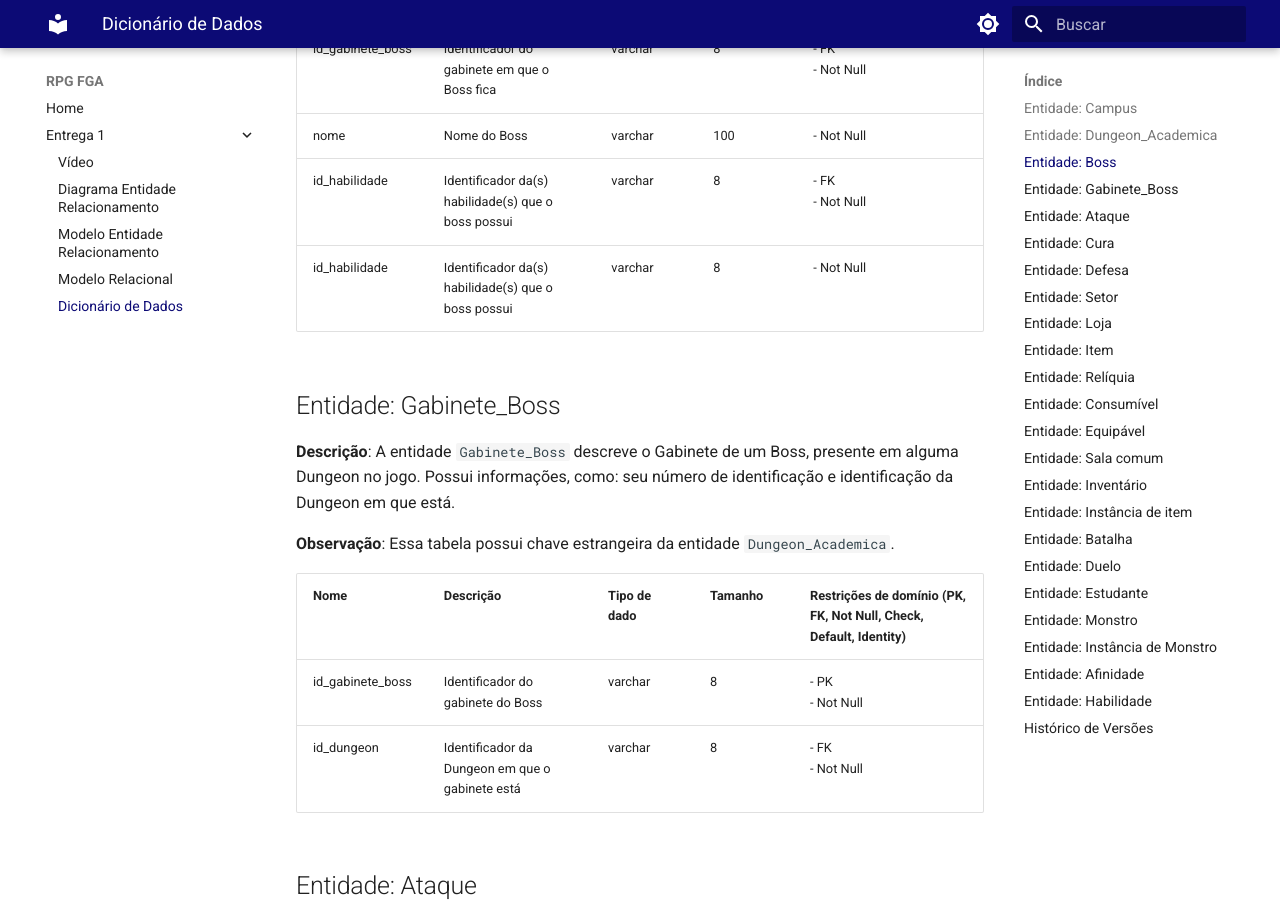
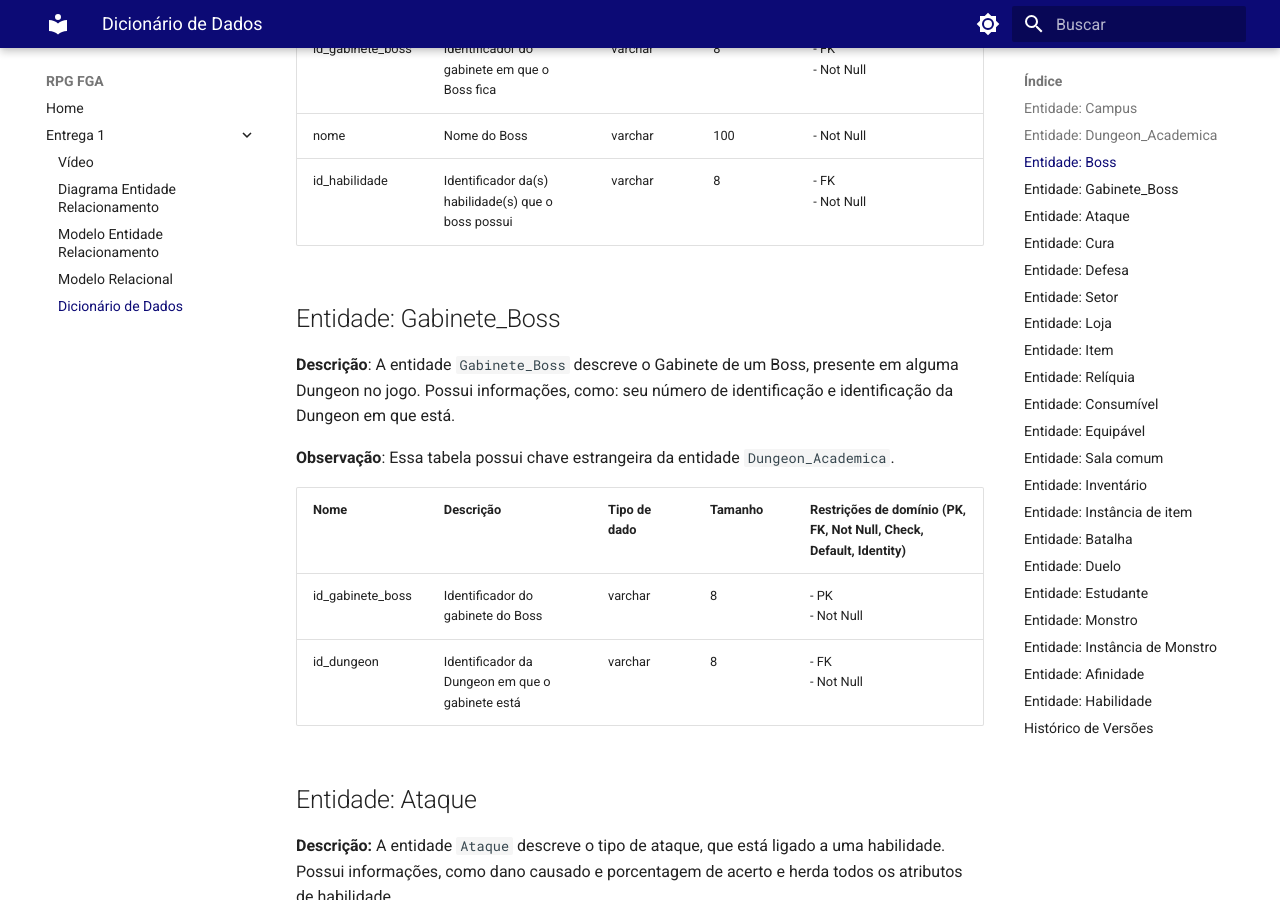
Before and after one commit to SBD1/2025.1_RPG_FGA, an MkDocs documentation site: the page built from docs/entrega1/dicionariov1.md, in a window 1280 px wide and 900 px high, scrolled down 1936 px. Built offline with MkDocs 1.6.1 and Material for MkDocs 9.7.7, drawn with Linux system fonts in a browser that asks for light colours.

Commit message:
Update dicionariov1.md

```diff
--- a/docs/entrega1/dicionariov1.md
+++ b/docs/entrega1/dicionariov1.md
@@ -42,7 +42,7 @@ Observação: Essa tabela é chave estrangeira de `Setor`.
 | id_gabinete_boss | Identificador do gabinete em que o Boss fica        | varchar      | 8       | - FK<br>- Not Null                                                 |
 | nome             | Nome do Boss                                        | varchar      | 100     | - Not Null                                                         |
 | id_habilidade    | Identificador da(s) habilidade(s) que o boss possui | varchar      | 8       | - FK<br>- Not Null                                                 |
-| id_habilidade    | Identificador da(s) habilidade(s) que o boss possui | varchar      | 8       | - Not Null                                                         |
+
 
 ## Entidade: Gabinete_Boss
 
```
